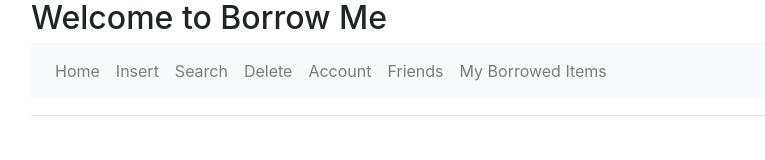
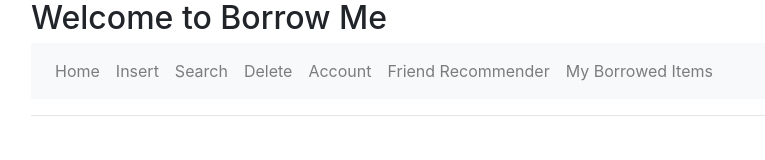
Before and after one commit to shikhar4/CS411_Project, a React (Create React App) app in the folder client/: page / in a window 1280 px wide. Shown: the top 160 px of the page, without its empty margins (54-819 px from the left). Built offline with nearby package versions, Linux system fonts and the light colour scheme.

Commit message:
added alert when adding friend

```diff
--- a/client/src/App.js
+++ b/client/src/App.js
@@ -35,7 +35,7 @@ class App extends Component {
               <li><Link to={'/delete'} className="nav-link">Delete</Link></li>
               <li><Link to={'/my_account'} className="nav-link">Account</Link></li>
 
-              <li><Link to={'/friends'} className="nav-link">Friends</Link></li>
+              <li><Link to={'/friends'} className="nav-link">Friend Recommender</Link></li>
 
               <li><Link to={'/borrowed_items'} className="nav-link">My Borrowed Items</Link></li>
 
--- a/client/src/friends.js
+++ b/client/src/friends.js
@@ -1,6 +1,7 @@
 import React, { Component } from 'react';
 import Axios from 'axios'
 import { Button, FormGroup, FormControl, FormLabel,Form } from "react-bootstrap";
+import { Redirect } from 'react-router-dom/cjs/react-router-dom.min';
 
 var s = "0"
 var f = "0"
@@ -92,7 +93,8 @@ addFriend(userID){
   Axios.post('http://localhost:3001/mongo/add_friend',
   {friend : userID, id: localStorage.getItem("user_id_global")}).then(
     (res) => {
-
+      alert("User added as friend successfully. Please refresh page!");
+      <Redirect to ="/"/>
     }
   )
 }
@@ -280,6 +282,7 @@ Friend_Recommender(user_id)
               temp_min_index1 = i;
             }
           }
+
 
           temp_min = this.state.distances[0].distance
           var temp_min_index2 = 0;
```
Also changed, not shown: 1 other file (tests, documents, lock files or other folders).
